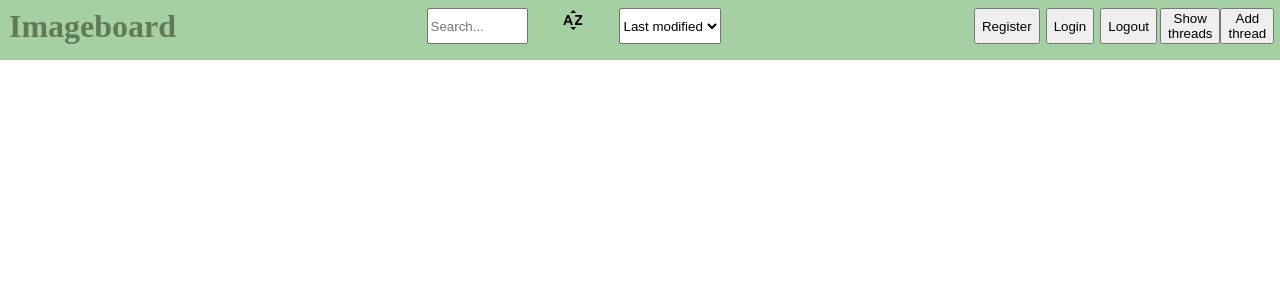
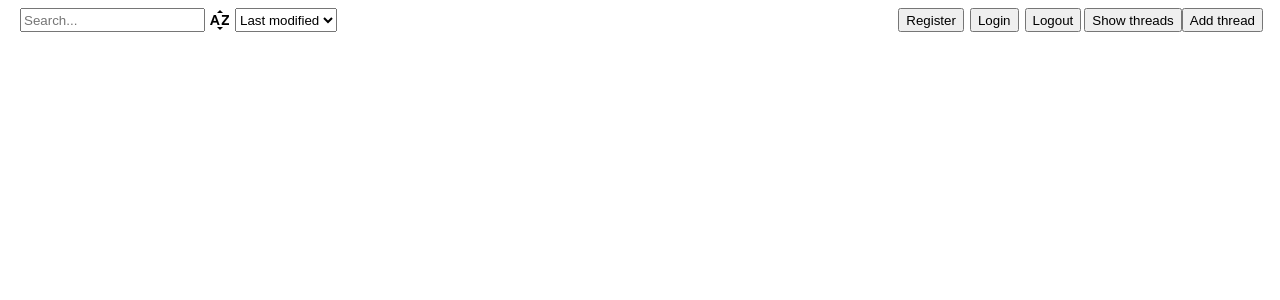
Before and after one commit to wathne/dat310-2023-examproject, a Flask app: page /static/imageboard.html in a window 1280 px wide. Shown: the top 300 px of the page. Run offline with Flask 3, Linux system fonts and the light colour scheme; data that the repository does not hold is empty; some libraries are stand-ins or nearby versions.

Commit message:
fix(frontend): repair css and refactor html and css
modified:   static/imageboard.css
modified:   static/imageboard.html

Revert inconsistent modifications to css classes:
  .flex-left-aligned will again align to the left, as advertised.
  .flex-right-aligned will again align to the right, as advertised.
Remove some unnecessary css classes.
Refactor html and css to restore code consistency.
Append a full overview of *Box css classes, see also "/static/box.js".

```diff
--- a/static/imageboard.css
+++ b/static/imageboard.css
@@ -4,50 +4,16 @@
 
 
 /* Flexbox classes */
-.flex-body {
-  min-width: 310px;
-  margin: 0;
-}
-
-.flex-header {
+.flex-left-aligned {
   display: flex;
   flex-direction: row;
-  justify-content: space-between;
-  flex-wrap: wrap;
-  padding-top: 0.5em;
-  padding-bottom: 0.5em;
-  background-color: #A4D0A4;
-}
-
-.flex-main {
-}
-
-.flex-main-extra {
-}
-
-.flex-main-content {
-  display: flex;
-  flex-direction: column;
   justify-content: flex-start;
 }
 
-.flex-footer {
-}
-
-.flex-left-aligned {
-  padding-bottom: .5em;
-  width: 300px;
+.flex-right-aligned {
   display: flex;
   flex-direction: row;
-  justify-content: space-between;
-}
-
-.flex-right-aligned {
-  padding-bottom: .5em;
-  width: 300px;
-  display: flex;
-  flex-direction: row;
-  justify-content: space-between;
+  justify-content: flex-end;
 }
 
 .flex-centered {
@@ -64,9 +30,8 @@
 }
 
 .framed {
-  background-color: #ccf6cc;
   border-style: solid;
-  border-color: #617A55;
+  border-color: #000000;
   border-width: 4px 4px 4px 4px;
   border-radius: 8px;
   margin: 6px 3px 0px 3px;
@@ -90,9 +55,6 @@
 
 .thread {
   background-color: lightgrey;
-  border-radius: 8px;
-  margin: 0.25em 0.25em 0.25em 0.25em;
-  padding: 0.5em 0.5em 0.5em 0.5em;
 }
 
 .thread-subject {
@@ -103,12 +65,12 @@
 
 .post {
   background-color: orange;
-  border-radius: 8px;
-  margin: 0.25em 0.25em 0.25em 0.25em;
-  padding: 0.5em 0.5em 0.5em 0.5em;
 }
 
 .post-text {
+}
+
+.button-cancel {
 }
 
 .button-register {
@@ -123,9 +85,6 @@
   margin: 0px 3px 0px 3px;
 }
 
-.button-cancel {
-}
-
 
 /* Body */
 body {
@@ -134,93 +93,183 @@ body {
 
 /* Header */
 header {
+  display: flex;
+  flex-direction: row;
+  justify-content: space-between;
   padding: 0px 9px 0px 9px;
 }
 
-header #filter-search {
-  width: 7em;
+#filter-search {
   margin: 0px 3px 0px 3px;
 }
 
-header #filter-sort-order {
+#filter-sort-order {
   display: none;
 }
 
-header #filter-sort-order + label {
+#filter-sort-order + label {
   display: inline-block;
   height: 24px;
   width: 24px;
 }
 
-header #filter-sort-order:checked + label {
+#filter-sort-order:checked + label {
   display: inline-block;
   height: 24px;
   width: 24px;
 }
 
-header #filter-criteria {
+#filter-criteria {
   margin: 0px 3px 0px 3px;
+}
+
+#header-buttons {
 }
 
 
 /* Main */
-
-#logo {
-  margin: 0;
-  font-size: 2em;
-  text-align: center;
-}
-
-h3 {
-  color: #617A55;
-
-}
-
-.no {
-  width: 36.95px;
-}
-
-.yes {
-  margin-bottom: 1em;
-}
-
-.butt-width {
-  width: 86.33px;
-}
-
-.tests {
-  color: #000000;
-  text-decoration: none;
-}
-
 main {
 }
 
-main #main-extra {
+#main-extra {
 }
 
-main #register {
+#register {
 }
 
-main #form-register {
+#form-register {
 }
 
-main #login {
+#login {
 }
 
-main #form-login {
+#form-login {
 }
 
-main #logout {
+#logout {
 }
 
-main #form-logout {
+#form-logout {
 }
 
-main #main-content {
+#main-content {
+  display: flex;
+  flex-direction: column;
+  justify-content: flex-start;
 }
 
 
 /* Footer */
 footer {
 }
+
+
+/* Thread Box classes, see "/static/box.js". */
+/* These are very specific. Consider replacing with classes of a wider scope. */
+/*
+.box-main-show-threads {}
+.box-main-add-thread {}
+.box-main-modify-thread {}
+.box-main-delete-thread {}
+
+.box-heading-add-thread {}
+.box-heading-modify-thread {}
+.box-heading-delete-thread {}
+
+.box-form-container-add-thread {}
+.box-form-container-modify-thread {}
+.box-form-container-delete-thread {}
+
+.box-form-add-thread {}
+.box-form-modify-thread {}
+.box-form-delete-thread {}
+
+.box-form-subject-add-thread {}
+.box-form-subject-modify-thread {}
+
+.box-form-text-add-thread {}
+.box-form-text-modify-thread {}
+
+.box-form-image-add-thread {}
+.box-form-image-modify-thread {}
+
+.box-form-submit-add-thread {}
+.box-form-submit-modify-thread {}
+.box-form-submit-delete-thread {}
+
+.box-error-container-show-threads {}
+.box-error-container-add-thread {}
+.box-error-container-modify-thread {}
+.box-error-container-delete-thread {}
+
+.box-error-show-threads {}
+.box-error-add-thread {}
+.box-error-modify-thread {}
+.box-error-delete-thread {}
+
+.box-button-cancel-show-threads {}
+.box-button-cancel-add-thread {}
+.box-button-cancel-modify-thread {}
+.box-button-cancel-delete-thread {}
+
+.box-list-show-threads {}
+
+.box-button-start-show-threads {}
+.box-button-start-add-thread {}
+.box-button-start-modify-thread {}
+.box-button-start-delete-thread {}
+*/
+
+
+/* Post Box classes, see "/static/box.js". */
+/* These are very specific. Consider replacing with classes of a wider scope. */
+/*
+.box-main-show-posts {}
+.box-main-add-post {}
+.box-main-modify-post {}
+.box-main-delete-post {}
+
+.box-heading-add-post {}
+.box-heading-modify-post {}
+.box-heading-delete-post {}
+
+.box-form-container-add-post {}
+.box-form-container-modify-post {}
+.box-form-container-delete-post {}
+
+.box-form-add-post {}
+.box-form-modify-post {}
+.box-form-delete-post {}
+
+.box-form-text-add-post {}
+.box-form-text-modify-post {}
+
+.box-form-image-add-post {}
+.box-form-image-modify-post {}
+
+.box-form-submit-add-post {}
+.box-form-submit-modify-post {}
+.box-form-submit-delete-post {}
+
+.box-error-container-show-posts {}
+.box-error-container-add-post {}
+.box-error-container-modify-post {}
+.box-error-container-delete-post {}
+
+.box-error-show-posts {}
+.box-error-add-post {}
+.box-error-modify-post {}
+.box-error-delete-post {}
+
+.box-button-cancel-show-posts {}
+.box-button-cancel-add-post {}
+.box-button-cancel-modify-post {}
+.box-button-cancel-delete-post {}
+
+.box-list-show-posts {}
+
+.box-button-start-show-posts {}
+.box-button-start-add-post {}
+.box-button-start-modify-post {}
+.box-button-start-delete-post {}
+*/
--- a/static/imageboard.html
+++ b/static/imageboard.html
@@ -1,22 +1,18 @@
 <!DOCTYPE html>
 <html lang="en">
-
 <head>
   <meta charset="utf-8">
   <meta name="viewport" content="width=device-width, initial-scale=1.0">
   <title>Imageboard</title>
   <link href="/static/imageboard.css" rel="stylesheet" type="text/css">
-  <script src="https://kit.fontawesome.com/1790ab758d.js" crossorigin="anonymous"></script>
 </head>
-
-<body class="flex-body">
-
-  <header class="flex-header">
-    <div><h3 id="logo">Imageboard</h3></div>
+<body>
+  <header>
     <div class="flex-left-aligned">
       <input id="filter-search" type="text" placeholder="Search...">
       <input id="filter-sort-order" type="checkbox" checked>
       <label for="filter-sort-order">
+        <!-- https://fonts.google.com/icons?icon.set=Material+Symbols -->
         <span class="material-symbols-sharp">sort_by_alpha</span>
       </label>
       <select id="filter-criteria">
@@ -33,26 +29,25 @@
       <button class="button-logout">Logout</button>
     </div>
   </header>
-
-  <main class="flex-main">
-    <div id="main-extra" class="flex-main-extra">
+  <main>
+    <div id="main-extra">
       <div id="register" class="default-hidden framed">
         <h3>Register</h3>
         <form id="form-register">
           <p>
             <input
               name="username"
+              type="text"
               placeholder="enter username"
               required
-              type="text"
             >
           </p>
           <p>
             <input
               name="password"
+              type="password"
               placeholder="enter password"
               required
-              type="password"
             >
           </p>
           <p>
@@ -70,17 +65,17 @@
           <p>
             <input
               name="username"
+              type="text"
               placeholder="enter username"
               required
-              type="text"
             >
           </p>
           <p>
             <input
               name="password"
+              type="password"
               placeholder="enter password"
               required
-              type="password"
             >
           </p>
           <p>
@@ -99,24 +94,25 @@
       <div id="logout" class="default-hidden framed">
         <h3>Do you want to logout?</h3>
         <form id="form-logout">
-          <input type="submit" value="Yes" class="yes">
+          <p>
+            <input
+              type="submit"
+              value="Yes"
+            >
+          </p>
         </form>
-        <button class="button-cancel no">No</button>
+        <button class="button-cancel">No</button>
       </div>
     </div>
-    <div id="main-content" class="flex-main-content">
+    <div id="main-content">
     </div>
   </main>
-
-  <footer class="flex-footer">
+  <footer>
   </footer>
-
   <script src="/static/api.js" type="text/javascript"></script>
   <script src="/static/form-validation.js" type="text/javascript"></script>
   <script src="/static/box.js" type="text/javascript"></script>
   <script src="/static/handler.js" type="text/javascript"></script>
   <script src="/static/imageboard.js" type="text/javascript"></script>
-
 </body>
-
 </html>
```
